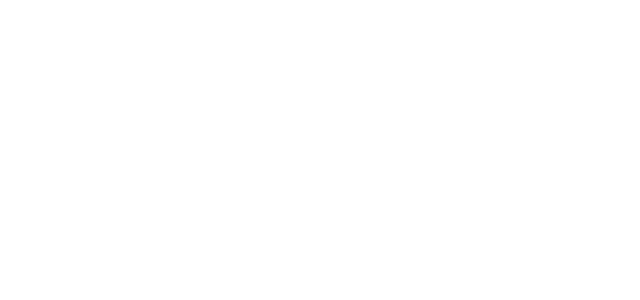
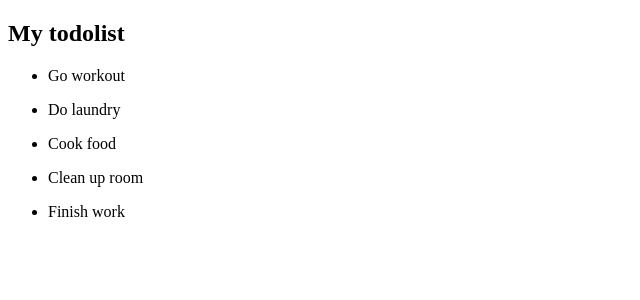
Before and after one commit to brennuck/vue, a Vue app in the folder vue-apps/: page / in a window 1280 px wide. Shown: the top 300 px of the page, without its empty margins (0-640 px from the left). Built offline with nearby package versions, Linux system fonts and the light colour scheme.

Commit message:
Rendering data

```diff
--- a/vue-apps/src/App.vue
+++ b/vue-apps/src/App.vue
@@ -1,10 +1,17 @@
 <template>
-  <div id="app"></div>
+  <div id="app">
+    <Todos v-bind:todos="todos" />
+  </div>
 </template>
 
 <script>
+import Todos from "./components/Todos";
+
 export default {
   name: "app",
+  components: {
+    Todos,
+  },
   data() {
     return {
       todos: [
--- /dev/null
+++ b/vue-apps/src/components/Todo.vue
@@ -0,0 +1,15 @@
+<template>
+  <div>
+    <p>{{ todo.title }}</p>
+  </div>
+</template>
+
+<script>
+export default {
+  name: "Todo",
+  props: ["todo"],
+};
+</script>
+
+<style scoped>
+</style>
--- /dev/null
+++ b/vue-apps/src/components/Todos.vue
@@ -0,0 +1,27 @@
+<template>
+  <div>
+    <h2>My todolist</h2>
+    <ul>
+        <li v-bind:key="todo.id" v-for="todo in todos">
+            <Todo v-bind:todo="todo" />
+        </li>
+    </ul>
+  </div>
+</template>
+
+<script>
+import Todo from "./Todo";
+
+export default {
+  name: "Todos",
+  components: {
+    Todo,
+  },
+  props: [
+      "todos"
+  ]
+};
+</script>
+
+<style scoped>
+</style>
```
